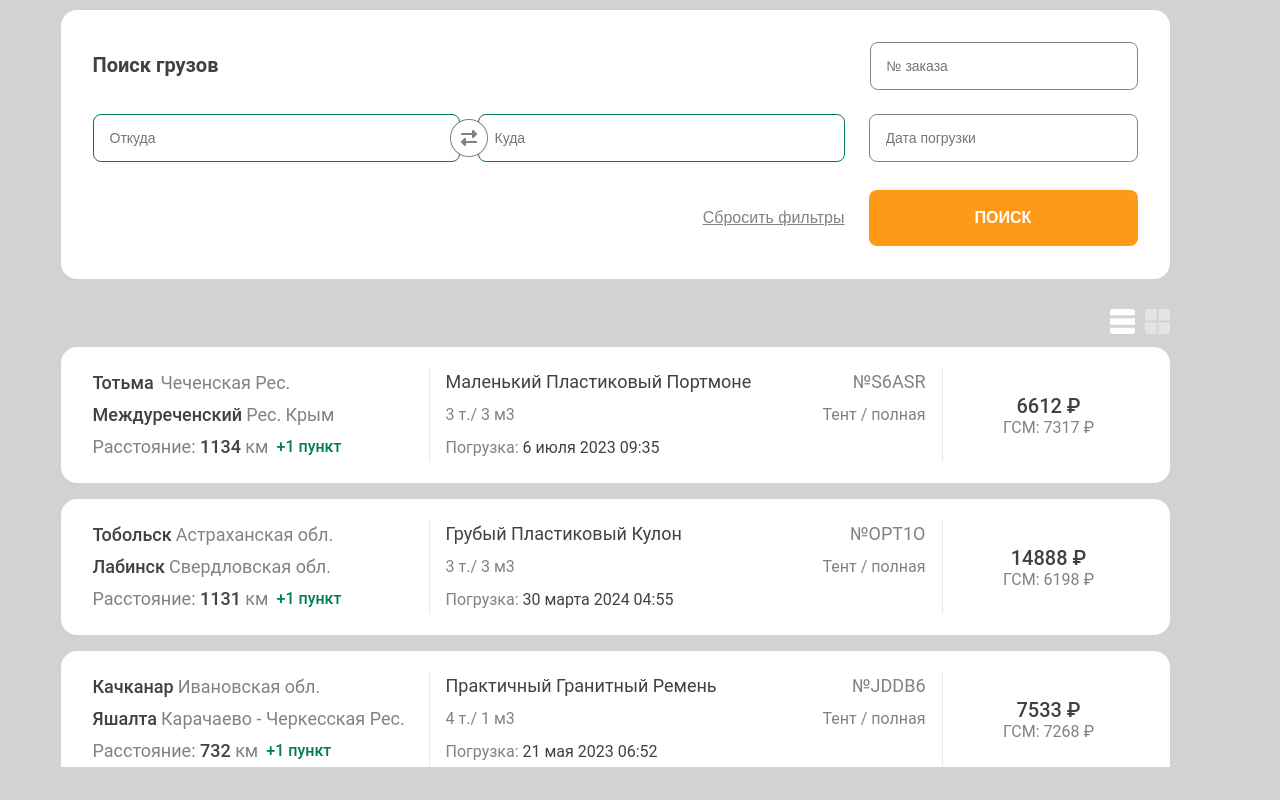
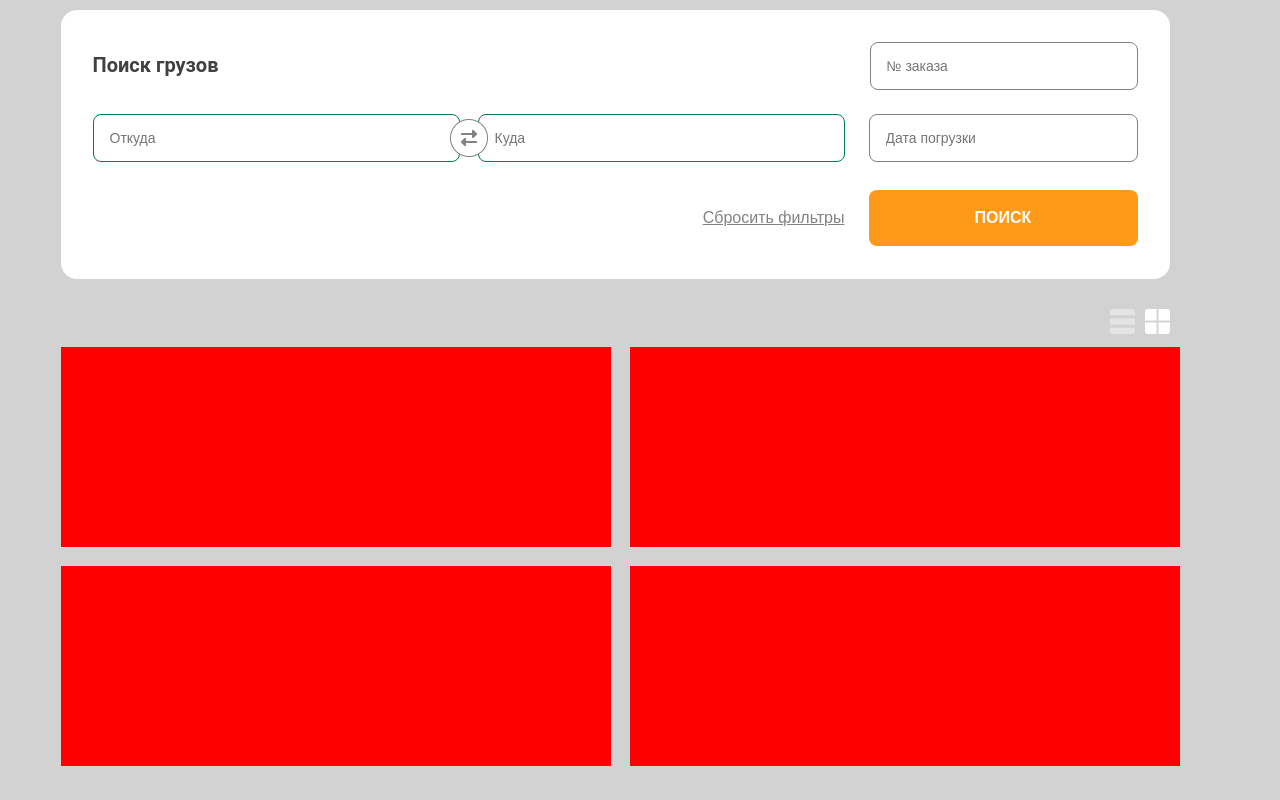
Before and after one commit to kirill-k88/vite-react-ts-rtk-scss-iteco, a React (Vite) app: page / in a window 1280 px wide. Both pictures are taken after a click on the button 1157 px from the left and 323 px from the top of the page. Built offline with nearby package versions, Linux system fonts and the light colour scheme.

Commit message:
added grid

```diff
--- a/src/App.tsx
+++ b/src/App.tsx
@@ -2,7 +2,7 @@ import { type FC } from 'react';
 
 import { List } from './components/List/List';
 import { FilterForm } from './components/FilterForm/FilterForm';
-import { ListToggler } from './components/ListToggler/ListToggler';
+import { ViewStyleToggler } from './components/ViewStyleToggler/ViewStyleToggler';
 
 import './App.css';
 
@@ -10,7 +10,7 @@ export const App: FC = () => {
   return (
     <div className="mainContainer">
       <FilterForm />
-      <ListToggler />
+      <ViewStyleToggler />
       <List />
     </div>
   );
--- /dev/null
+++ b/src/components/ItineraryCard/ItineraryCard.module.scss
@@ -0,0 +1,5 @@
+.itineraryCard {
+  width: 550px;
+  height: 200px;
+  background-color: red;
+}
--- /dev/null
+++ b/src/components/ItineraryCard/ItineraryCard.tsx
@@ -0,0 +1,7 @@
+import { type FC } from 'react';
+
+import styles from './ItineraryCard.module.scss';
+
+export const ItineraryCard: FC = () => {
+  return <div className={styles.itineraryCard}></div>;
+};
--- a/src/components/List/List.module.scss
+++ b/src/components/List/List.module.scss
@@ -2,9 +2,16 @@
   height: calc(90vh - 300px);
   width: (1109px + 50px);
 
-  &__infinityScrol {
+  &__infinityScroll {
     width: 100%;
     height: 100%;
+
+    &_grid {
+      display: flex;
+      flex-direction: row;
+      flex-wrap: wrap;
+      row-gap: 15px;
+    }
   }
 
   &__preloader {
--- a/src/components/List/List.tsx
+++ b/src/components/List/List.tsx
@@ -1,14 +1,42 @@
-import { FC } from 'react';
-import { Virtuoso } from 'react-virtuoso';
+import { FC, ReactNode, Ref, forwardRef, useMemo } from 'react';
+import { GridComponents, Virtuoso, VirtuosoGrid } from 'react-virtuoso';
 
 import styles from './List.module.scss';
 import { Itinerary } from '../Itinerary/Itinerary';
 import { useQueryItineraries } from '../../hooks/useQueryItineraries';
 import { Preloader } from '../Preloader/Preloader';
+import { RootState } from '../../store/store';
+import { useSelector } from 'react-redux';
+import { viewStyles } from '../../store/slices/viewStyleSlice';
+import { ItineraryCard } from '../ItineraryCard/ItineraryCard';
+import classNames from 'classnames';
 
 export const List: FC = () => {
+  const viewStyle = useSelector((state: RootState) => state.viewStyleReducer);
   const { data, isLoading, isError, isLoadingError, fetchNextPage, hasNextPage, isFetching } =
     useQueryItineraries();
+
+  interface GridComponentsProps {
+    children?: ReactNode;
+  }
+
+  const gridComponents: GridComponents<GridComponentsProps> = useMemo(
+    () => ({
+      List: forwardRef((props: GridComponentsProps, ref: Ref<HTMLDivElement>) => (
+        <div
+          ref={ref}
+          style={{
+            display: 'flex',
+            flexWrap: 'wrap',
+            gap: '19px'
+          }}
+        >
+          {props.children}
+        </div>
+      ))
+    }),
+    []
+  );
 
   return (
     <section className={styles.list}>
@@ -16,21 +44,30 @@ export const List: FC = () => {
       {(isError || isLoadingError) && (
         <p className={styles.list__preloader}>Ошибка при загрузке данных с сервера</p>
       )}
+      {viewStyle.style === viewStyles.list ? (
         <Virtuoso
           data={data?.pages.flatMap(page => page?.data ?? []) ?? []}
-        itemContent={(_, item) => (
-          <Itinerary
-            key={item?.id}
-            itenirary={item}
-          />
-        )}
+          itemContent={(_, item) => <Itinerary key={item?.id} itenirary={item} />}
           endReached={() => {
             if (hasNextPage) {
               fetchNextPage();
             }
           }}
-        className={styles.list__infinityScrol}
+          className={classNames(styles.list__infinityScroll, styles.list__infinityScroll_list)}
         />
+      ) : (
+        <VirtuosoGrid
+          data={data?.pages.flatMap(page => page?.data ?? []) ?? []}
+          components={gridComponents}
+          itemContent={(_, item) => <ItineraryCard />}
+          endReached={() => {
+            if (hasNextPage) {
+              fetchNextPage();
+            }
+          }}
+          className={classNames(styles.list__infinityScroll, styles.list__infinityScroll_grid)}
+        />
+      )}
       {isFetching && !isLoading && <p className={styles.list__preloader}>Загрузка ...</p>}
     </section>
   );
--- a/src/components/ListToggler/ListToggler.tsx
+++ /dev/null
@@ -1,30 +0,0 @@
-import { type FC } from 'react';
-
-import listImg from '../../images/list.png';
-import gridImg from '../../images/grid.png';
-
-import styles from './ListToggler.module.scss';
-import classNames from 'classnames';
-
-export const ListToggler: FC = () => {
-  return (
-    <div className={styles.listToggle}>
-      <button
-        type="button"
-        className={classNames(styles.listToggle__btn, styles.listToggle__btn_active)}>
-        <img
-          src={listImg}
-          className={styles.listToggle__img}
-        />
-      </button>
-      <button
-        type="button"
-        className={styles.listToggle__btn}>
-        <img
-          src={gridImg}
-          className={styles.listToggle__img}
-        />
-      </button>
-    </div>
-  );
-};
--- /dev/null
+++ b/src/components/ViewStyleToggler/ViewStyleToggler.tsx
@@ -0,0 +1,46 @@
+import { type FC } from 'react';
+import { useDispatch, useSelector } from 'react-redux';
+import classNames from 'classnames';
+
+import listImg from '../../images/list.png';
+import gridImg from '../../images/grid.png';
+
+import styles from './ViewStyleToggler.module.scss';
+import { setStyle, viewStyles } from '../../store/slices/viewStyleSlice';
+import { RootState } from '../../store/store';
+
+export const ViewStyleToggler: FC = () => {
+  const viewStyle = useSelector((state: RootState) => state.viewStyleReducer);
+  const dispatch = useDispatch();
+
+  const toggleViewStyleInList = () => {
+    dispatch(setStyle({ style: viewStyles.list }));
+  };
+
+  const toggleViewStyleInGrid = () => {
+    dispatch(setStyle({ style: viewStyles.grid }));
+  };
+
+  return (
+    <div className={styles.listToggle}>
+      <button
+        type="button"
+        className={classNames(styles.listToggle__btn, {
+          [styles.listToggle__btn_active]: viewStyle.style === viewStyles.list
+        })}
+        onClick={toggleViewStyleInList}
+      >
+        <img src={listImg} className={styles.listToggle__img} />
+      </button>
+      <button
+        type="button"
+        className={classNames(styles.listToggle__btn, {
+          [styles.listToggle__btn_active]: viewStyle.style === viewStyles.grid
+        })}
+        onClick={toggleViewStyleInGrid}
+      >
+        <img src={gridImg} className={styles.listToggle__img} />
+      </button>
+    </div>
+  );
+};
--- /dev/null
+++ b/src/store/slices/viewStyleSlice.ts
@@ -0,0 +1,29 @@
+import { createSlice } from '@reduxjs/toolkit';
+import type { PayloadAction } from '@reduxjs/toolkit';
+
+export enum viewStyles {
+  'list' = 'list',
+  'grid' = 'grid'
+}
+
+export interface IviewStyleSlice {
+  style: viewStyles;
+}
+
+const initialState: IviewStyleSlice = {
+  style: viewStyles.list
+};
+
+export const viewStyleSlice = createSlice({
+  name: 'viewStyle',
+  initialState,
+  reducers: {
+    setStyle: (state, action: PayloadAction<IviewStyleSlice>) => {
+      state.style = action.payload.style;
+    }
+  }
+});
+
+export const { setStyle } = viewStyleSlice.actions;
+
+export const viewStyleReducer = viewStyleSlice.reducer;
--- a/src/store/store.ts
+++ b/src/store/store.ts
@@ -1,9 +1,11 @@
 import { configureStore } from '@reduxjs/toolkit';
 import { filterReducer } from './slices/filterSlice';
+import { viewStyleReducer } from './slices/viewStyleSlice';
 
 export const store = configureStore({
   reducer: {
-    filterReducer: filterReducer
+    filterReducer: filterReducer,
+    viewStyleReducer: viewStyleReducer
   }
 });
 
```
Also changed, not shown: src/components/Grid/Grid.tsx (added, +34 -0 lines), src/components/ViewStyleToggler/ViewStyleToggler.module.scss (renamed from src/components/ListToggler/ListToggler.module.scss). Lines whose indentation alone changed are shown as unchanged.
